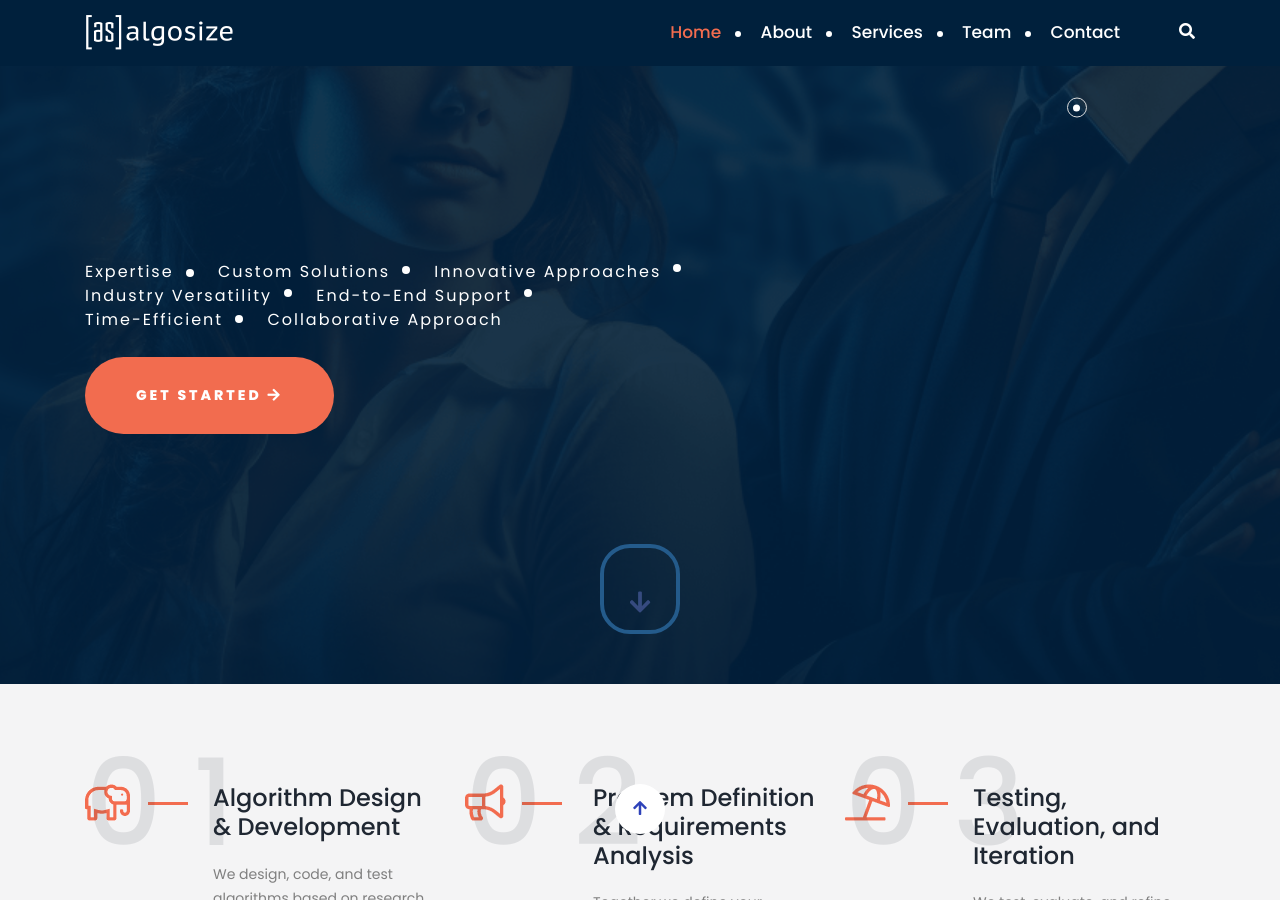
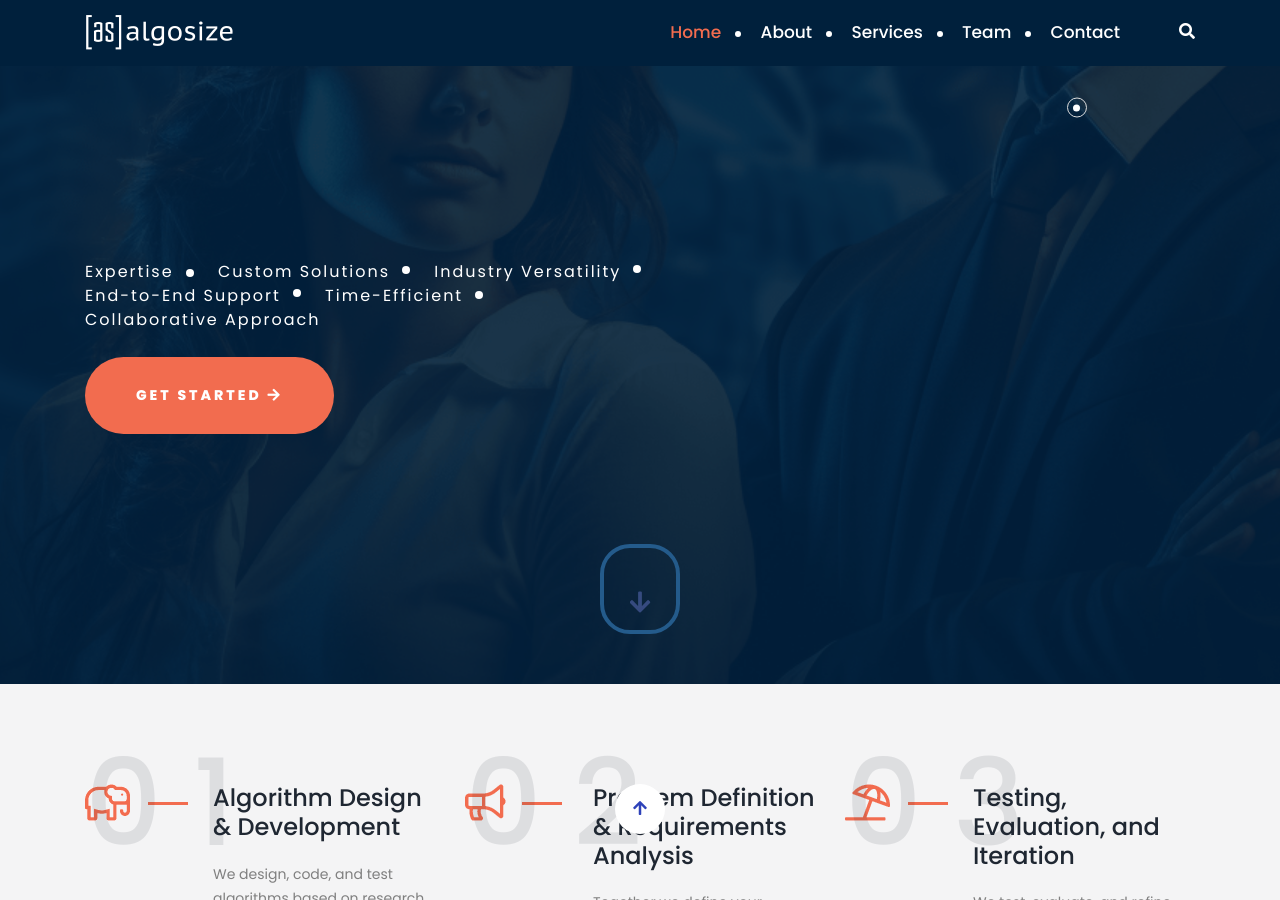
Before and after one commit to AlgoSize/website, a Jekyll site: the page built from index.html, in a window 1280 px wide and 900 px high, scrolled down 468 px. Built offline with Jekyll 4.4.1, drawn with Linux system fonts in a browser that asks for light colours.

Commit message:
Update hero-area.html

```diff
--- a/_includes/hero-area.html
+++ b/_includes/hero-area.html
@@ -16,7 +16,6 @@
                             <ul>
                                 <li><a href="https://algosize.com/portfolios/expertise">Expertise</a></li>
                                 <li><a href="https://algosize.com/portfolios/custom-solutions">Custom Solutions</a></li>
-                                <li><a href="https://algosize.com/portfolios/innovative-approaches">Innovative Approaches</a></li>
                                 <li><a href="https://algosize.com/portfolios/industry-versatility">Industry Versatility</a></li>
                                 <li><a href="https://algosize.com/portfolios/end-to-end-support">End-to-End Support</a></li>
                                 <li><a href="https://algosize.com/portfolios/time-efficient">Time-Efficient</a></li>
```
